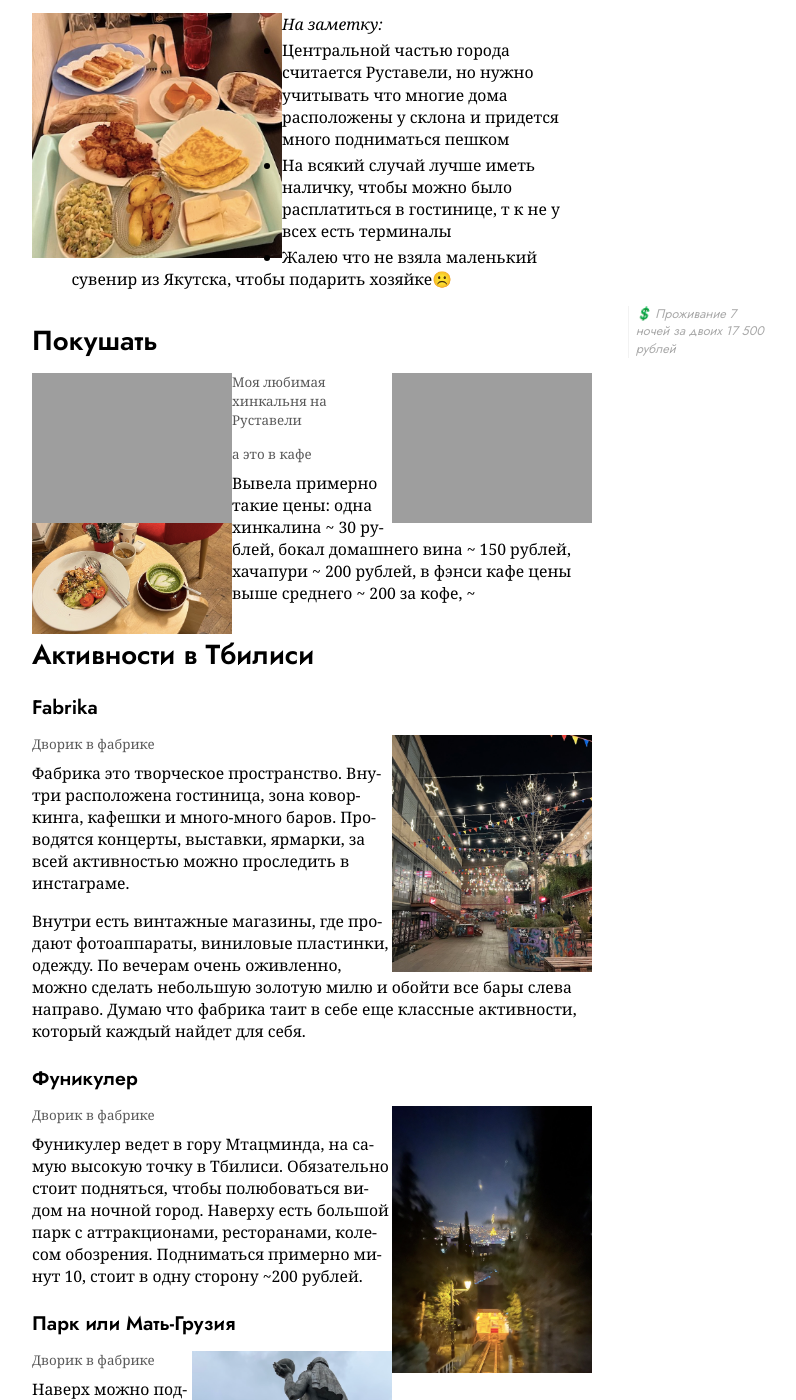
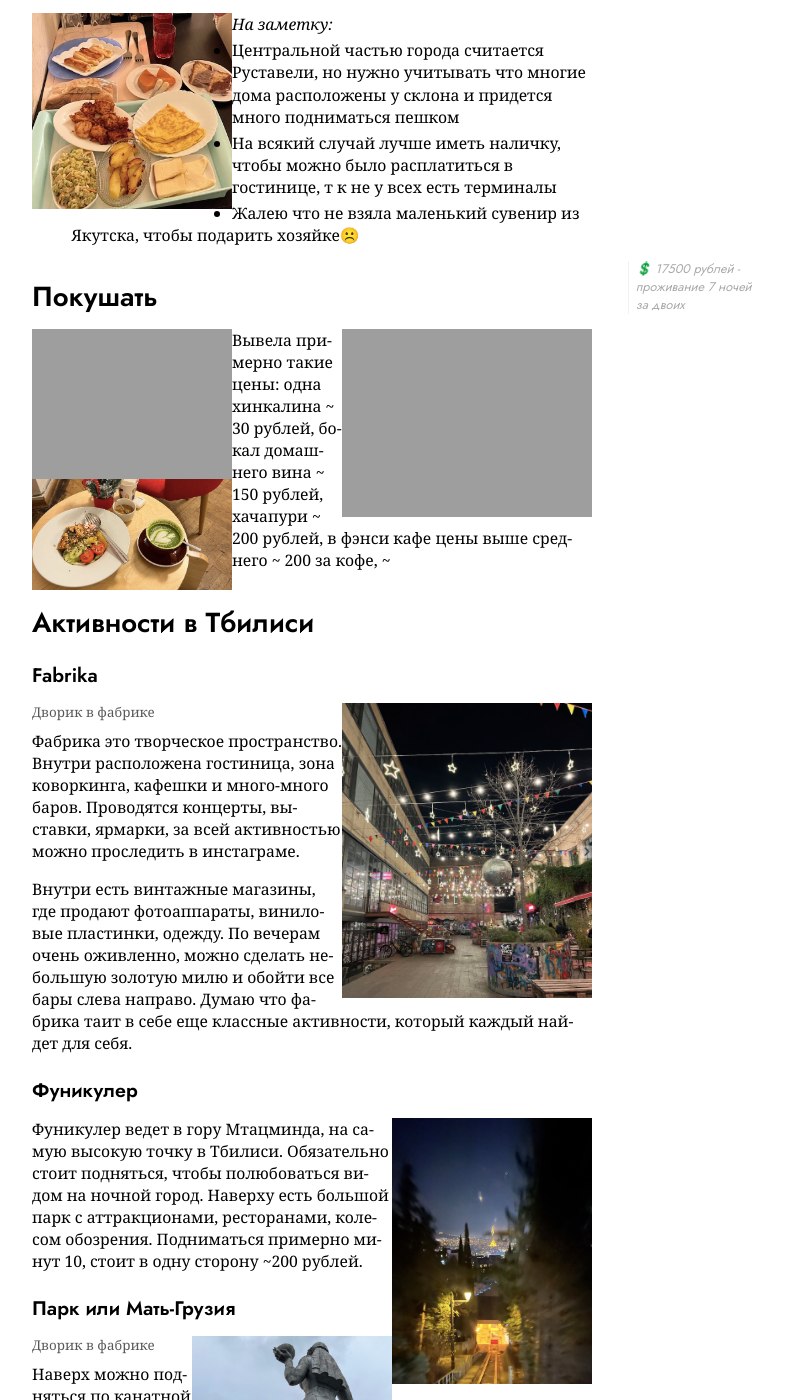
Before and after one commit to keresm/keresaina.github.io, a Jekyll site: the page built from _posts/2022-02-20-Georgia.md, in a window 1280 px wide and 1400 px high, scrolled down 1411 px. Shown: the whole window, without its empty margins (328-1124 px from the left). Built offline with Jekyll 4.4.1, drawn with Linux system fonts in a browser that asks for light colours; some of the changed text lies outside the part shown.

Commit message:
Update 2022-02-20-Georgia.md

```diff
--- a/_posts/2022-02-20-Georgia.md
+++ b/_posts/2022-02-20-Georgia.md
@@ -37,26 +37,21 @@ date:   2022-03-20 21:41:13 +0900
 
 Единственный минус - в комнате было прохладно по вечерам, но неудивительно, ведь на улице была одна из самых холодных температур за последние 10 лет.
 
-<figure>
-  <img src="{{ site.url }}/assets/images/Georgia/Снимок_экрана_2022-01-01_в_19.37.38.png" align="left" width="250"/>
-</figure>
+<figure> <img src="{{ site.url }}/assets/images/Georgia/Снимок_экрана_2022-01-01_в_19.37.38.png" align="left" width="200"/>                                                                                                      </figure>
 *На заметку:*
 - Центральной частью города считается Руставели, но нужно учитывать что многие дома расположены у склона и придется много     подниматься пешком
 - На всякий случай лучше иметь наличку, чтобы можно было расплатиться в гостинице, т к не у всех есть терминалы
 - Жалею что не взяла маленький сувенир из Якутска, чтобы подарить хозяйке☹️
 
-<aside> 💲 Проживание 7 ночей за двоих 17 500 рублей</aside>
+<aside> 💲 17500 рублей - проживание 7 ночей за двоих </aside>
 
 ## Покушать
 
-<figure>
-  <img src="{{ site.url }}/assets/images/Georgia/Снимок_экрана_2022-01-29_в_16.07.35.png" align="left" width="200"/>
-  <img src="{{ site.url }}/assets/images/Georgia/Снимок_экрана_2022-01-29_в_16.02.09.png" align="right" width="200"/>                                                                                                      <figcaption> Моя любимая хинкальня на Руставели </figcaption>
+<figure> <img src="{{ site.url }}/assets/images/Georgia/Снимок_экрана_2022-01-29_в_16.07.35.png" align="left" width="200"/>
+  <img src="{{ site.url }}/assets/images/Georgia/Снимок_экрана_2022-01-29_в_16.02.09.png" align="right" width="250"/>
 </figure>
 
-<figure>
-<img src="{{ site.url }}/assets/images/Georgia/Снимок_экрана_2022-02-20_в_14.16.19.png" align="left" width="200"/>                                                                                                     <figcaption> а это в кафе </figcaption>
-</figure>
+<figure> <img src="{{ site.url }}/assets/images/Georgia/Снимок_экрана_2022-02-20_в_14.16.19.png" align="left" width="200"/>                                                                                                    </figure>
 
 Вывела примерно такие цены: одна хинкалина ~ 30 рублей, бокал домашнего вина ~ 150 рублей, хачапури ~ 200 рублей, в фэнси кафе цены выше среднего ~ 200 за кофе, ~
 
@@ -65,7 +60,7 @@ date:   2022-03-20 21:41:13 +0900
 ### Fabrika
 
 <figure>
-<img src="{{ site.url }}/assets/images/Georgia/Снимок_экрана_2022-01-01_в_20.09.22.png" align="right" width="200"/>                                                                                                     <figcaption> Дворик в фабрике </figcaption>
+<img src="{{ site.url }}/assets/images/Georgia/Снимок_экрана_2022-01-01_в_20.09.22.png" align="right" width="250"/>                                                                                                     <figcaption> Дворик в фабрике </figcaption>
 </figure>
 
 Фабрика это творческое пространство. Внутри расположена гостиница, зона коворкинга, кафешки и много-много баров. Проводятся концерты, выставки, ярмарки, за всей активностью можно проследить в инстаграме.
@@ -75,10 +70,12 @@ date:   2022-03-20 21:41:13 +0900
 ### Фуникулер
 
 <figure>
-<img src="{{ site.url }}/assets/images/Georgia/Снимок_экрана_2022-01-01_в_20.12.29.png" align="right" width="200"/>                                                                                                     <figcaption> Дворик в фабрике </figcaption>
+<img src="{{ site.url }}/assets/images/Georgia/Снимок_экрана_2022-01-01_в_20.12.29.png" align="right" width="200"/>
 </figure>
 
-Фуникулер ведет в гору Мтацминда, на самую высокую точку в Тбилиси. Обязательно стоит подняться, чтобы полюбоваться видом на ночной город. Наверху есть большой парк с аттракционами, ресторанами, колесом обозрения. Подниматься примерно минут 10, стоит в одну сторону ~200 рублей.
+Фуникулер ведет в гору Мтацминда, на самую высокую точку в Тбилиси. Обязательно стоит подняться, чтобы полюбоваться видом на ночной город.
+Наверху есть большой парк с аттракционами, ресторанами, колесом обозрения.
+Подниматься примерно минут 10, стоит в одну сторону ~200 рублей.
 
 ### Парк или Мать-Грузия
 
@@ -97,8 +94,8 @@ date:   2022-03-20 21:41:13 +0900
 Одна из главных достопримечательностей - Монастырь Джвари, где открывается замечательный вид на Мцхета. Именно в этом месте воздвигла крест святая Нино.
 
 <figure>
-  <img src="{{ site.url }}/assets/images/Georgia/Снимок_экрана_2022-01-01_в_20.23.37.png" width="200"/>
-  <img src="{{ site.url }}/assets/images/Georgia/Снимок_экрана_2022-01-01_в_20.23.50.png" width="200"/>                                                                                                      <figcaption> Моя любимая хинкальня на Руставели </figcaption>
+  <img src="{{ site.url }}/assets/images/Georgia/Снимок_экрана_2022-01-01_в_20.23.37.png" width="250"/>
+  <img src="{{ site.url }}/assets/images/Georgia/Снимок_экрана_2022-01-01_в_20.23.37.png" width="250"/>
 </figure>
 
 *На заметку:*
```
Also changed, not shown: other parts of _posts/2022-02-20-Georgia.md (+1 -2 lines).
